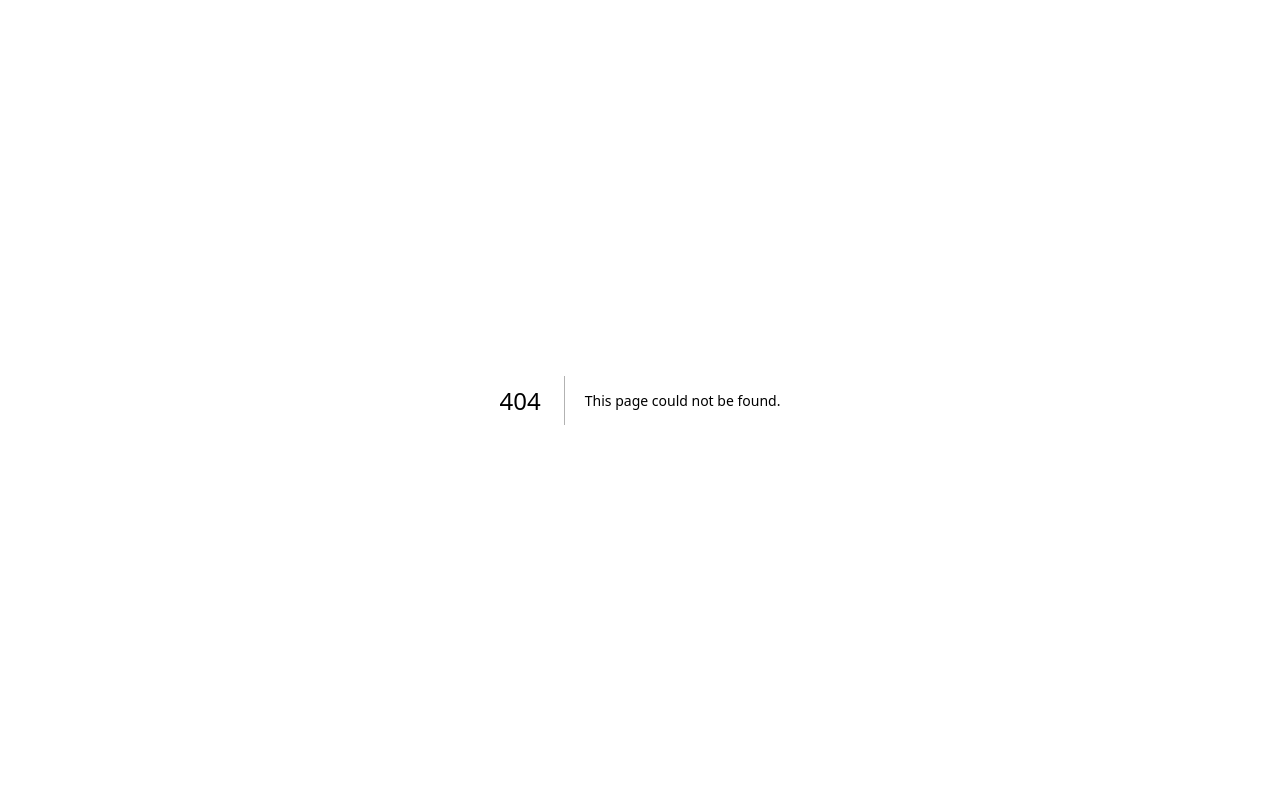
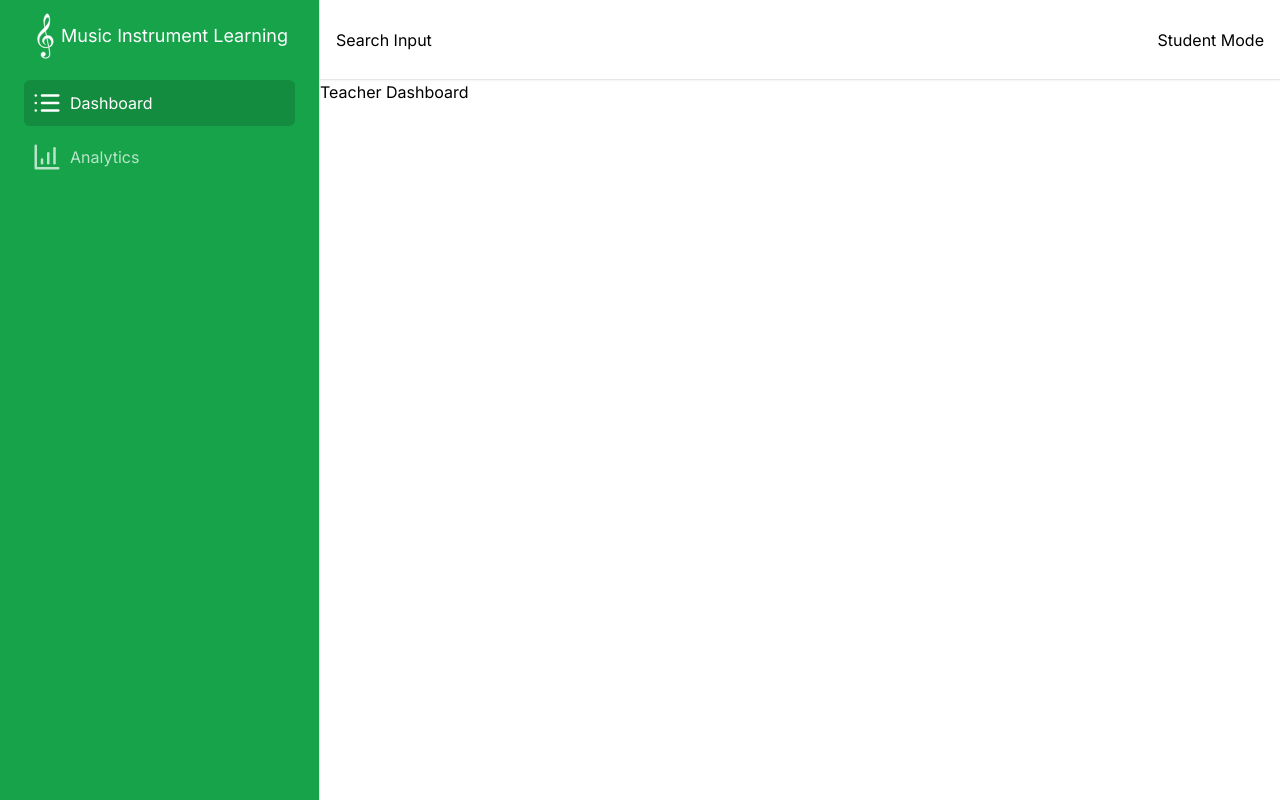
Before and after one commit to robertchapmanrlc/mil, a Next.js app: page /teacher/courses in a window 1280 px wide. Before the commit this address had no page. Built offline with nearby package versions, Linux system fonts and the light colour scheme.

Commit message:
Constructed routes for the links on the side bar in both student and teacher modes

```diff
--- a/app/(dashboard)/(routes)/(root)/page.tsx
+++ b/app/(dashboard)/(routes)/(root)/page.tsx
@@ -1,6 +1,6 @@
 
 export default function Dashboard() {
   return (
-    <h1 className="text-center text-2xl"></h1>
+    <h1 className="text-center text-2xl">Student Dashboard</h1>
   )
 }
--- /dev/null
+++ b/app/(dashboard)/(routes)/search/page.tsx
@@ -0,0 +1,4 @@
+
+export default function SearchPage() {
+  return <div>Search Page</div>;
+}
--- /dev/null
+++ b/app/(dashboard)/(routes)/teacher/analytics/page.tsx
@@ -0,0 +1,3 @@
+export default function TeacherAnalytics() {
+  return <div>Teacher Analytics</div>;
+}
--- /dev/null
+++ b/app/(dashboard)/(routes)/teacher/courses/page.tsx
@@ -0,0 +1,3 @@
+export default function TeacherDashboard() {
+  return <div>Teacher Dashboard</div>;
+}
--- /dev/null
+++ b/app/(dashboard)/components/navbar.tsx
@@ -0,0 +1,16 @@
+import { UserButton } from "@clerk/nextjs";
+import SearchInput from "./search-input";
+import TeacherModeButton from "./teacher-mode-button";
+
+export default function Navbar() {
+  return (
+    <div className="h-full flex items-center bg-white border-b shadow-sm p-4">
+      <SearchInput />
+
+      <div className="flex items-center gap-x-5 ml-auto">
+        <TeacherModeButton />
+        <UserButton afterSignOutUrl="/" />
+      </div>
+    </div>
+  );
+}
--- /dev/null
+++ b/app/(dashboard)/components/search-input.tsx
@@ -0,0 +1,8 @@
+
+export default function SearchInput() {
+    return (
+        <div>
+            Search Input
+        </div>
+    );
+}
--- a/app/(dashboard)/components/side-bar-link.tsx
+++ b/app/(dashboard)/components/side-bar-link.tsx
@@ -1,6 +1,6 @@
 import { cn } from "@/lib/utils";
 import { LucideIcon } from "lucide-react";
-import { usePathname } from "next/navigation";
+import { usePathname, useRouter } from "next/navigation";
 
 interface SideBarLinkProps {
   icon: LucideIcon;
@@ -11,11 +11,17 @@ interface SideBarLinkProps {
 export default function SideBarLink({ icon: Icon, label, link }: SideBarLinkProps) {
 
   const pathname = usePathname();
+  const router = useRouter();
 
   const isActive = (pathname === '/' && link === '/') || (pathname === link);
 
+  const onClick = () => {
+    router.push(link);
+  };
+
   return (
     <button
+      onClick={onClick}
       className={cn(
         "group flex flex-row w-full items-center rounded-md text-white/70 hover:text-white  hover:bg-green-950/20 transition-all",
         isActive && "text-white bg-green-950/20"
--- a/app/(dashboard)/components/side-bar-links.tsx
+++ b/app/(dashboard)/components/side-bar-links.tsx
@@ -21,12 +21,12 @@ const teacherLinks = [
   {
     icon: List,
     label: "Dashboard",
-    href: "/",
+    href: "/teacher/courses",
   },
   {
     icon: BarChart4,
-    label: "Browse",
-    href: "/search",
+    label: "Analytics",
+    href: "/teacher/analytics",
   },
 ];
 
--- /dev/null
+++ b/app/(dashboard)/components/teacher-mode-button.tsx
@@ -0,0 +1,24 @@
+"use client";
+
+import { usePathname, useRouter } from "next/navigation";
+
+export default function TeacherModeButton() {
+  const pathname = usePathname();
+  const router = useRouter();
+
+  const inTeacherMode = pathname?.includes("teacher");
+
+  const onClick = () => {
+    if (!inTeacherMode) {
+      router.push("/teacher/courses");
+    } else {
+      router.push("/");
+    }
+  };
+
+  return (
+    <button onClick={onClick}>
+      {!inTeacherMode ? "Teacher mode" : "Student Mode"}
+    </button>
+  );
+}
--- a/app/(dashboard)/layout.tsx
+++ b/app/(dashboard)/layout.tsx
@@ -1,5 +1,6 @@
 
 
+import Navbar from "./components/navbar";
 import SideBar from "./components/side-bar";
 
 export default function DashboardLayout({
@@ -13,8 +14,9 @@ export default function DashboardLayout({
         <SideBar />
       </div>
       <div className="h-[80px] md:pl-80 fixed inset-y-0 w-full z-50">
+        <Navbar />
       </div>
-      <main className="h-full md:pl-80">{children}</main>
+      <main className="h-full md:pl-80 md:pt-20">{children}</main>
     </div>
   );
 }
```
